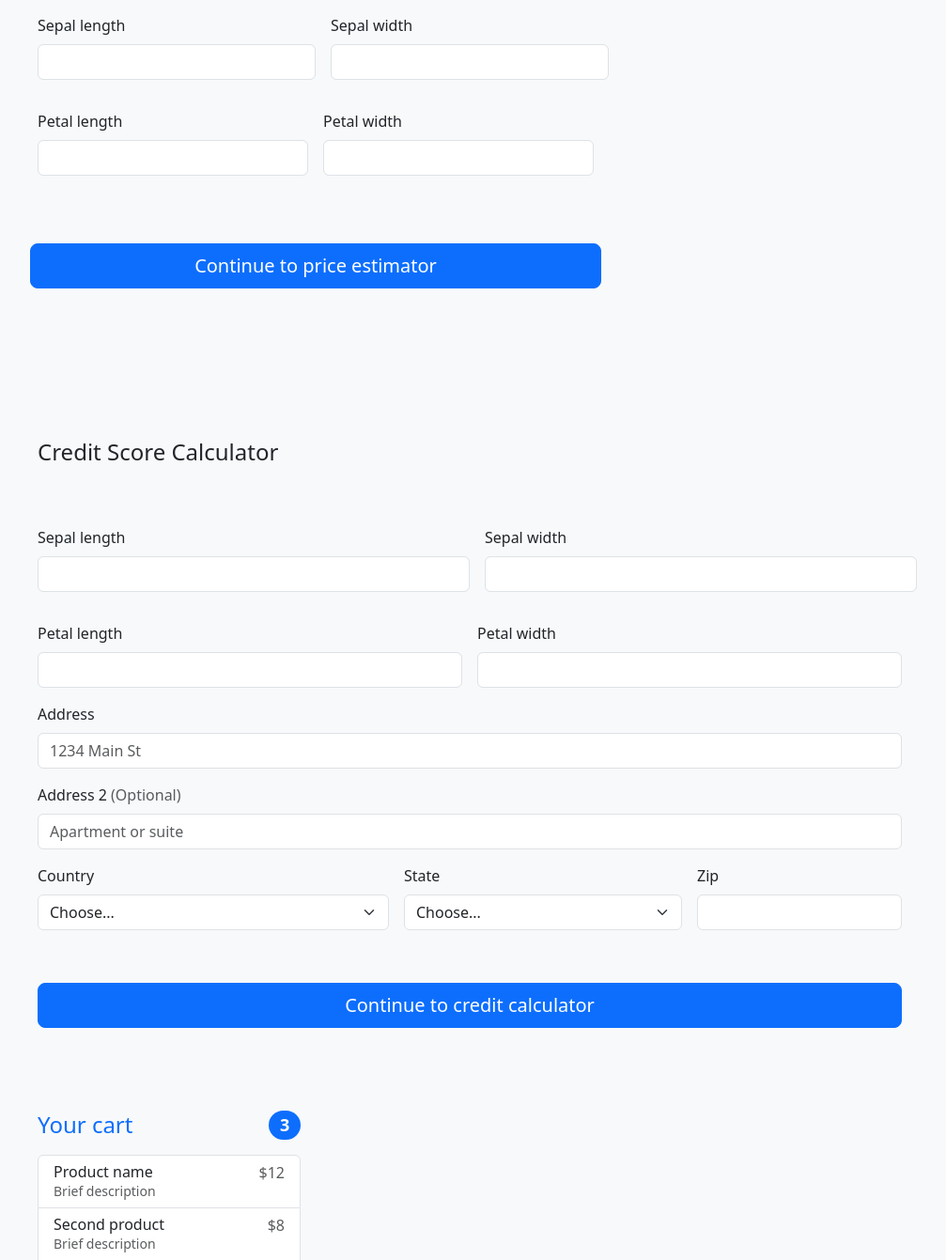
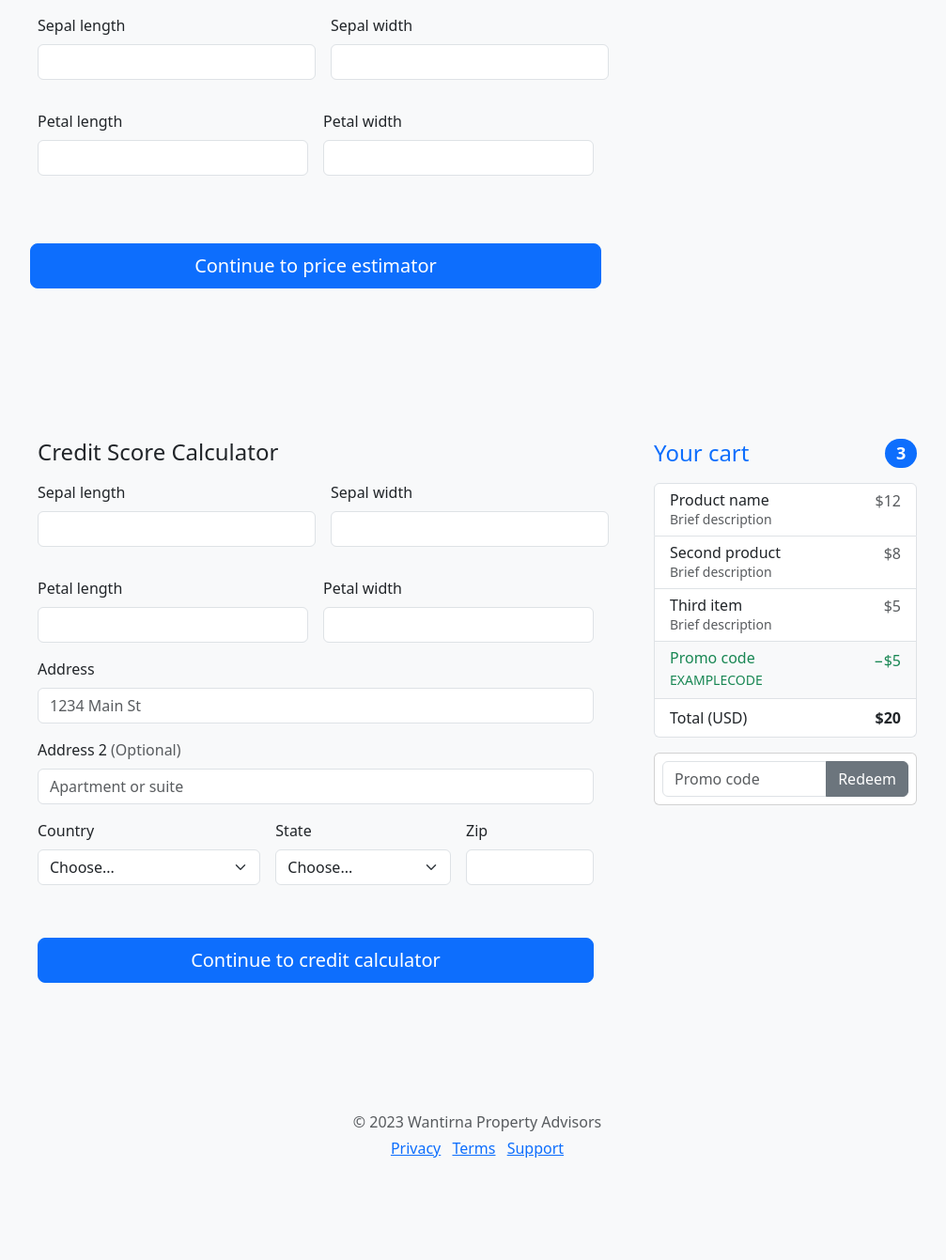
Before and after one commit to LKDSOUZA/Wantirna-Project, a Flask app: page / in a window 1280 px wide. Shown: the part 509-1850 px from the top of the page at 94% size, without its empty margins (132-1139 px from the left). After the commit the page ends 1741 px from the top, so only its background shows below. Run offline with Flask 3, Linux system fonts and the light colour scheme; parts of the project's set-up code (start-up, migrations or seed data) failed here and were passed over; some libraries are stand-ins or nearby versions.

Commit message:
Improved index.html

```diff
--- a/wantirna/templates/index.html
+++ b/wantirna/templates/index.html
@@ -175,6 +175,7 @@
                         </div>
                     </form>
                 </div>
+                <div class="col-md-7 col-lg-8">
                     <h4 class="mb-3">Credit Score Calculator</h4>
                     <form method="POST" action="/score_credit" role="form" class="needs-validation" novalidate,
                         name="irisform">
@@ -264,8 +265,8 @@
                     </form>
                 </div>
             </div>
-
         </main>
+    </div>
 
     <footer class="my-5 pt-5 text-muted text-center text-small">
         <p class="mb-1">&copy; 2023 Wantirna Property Advisors</p>
```
Also changed, not shown: 4 other files. Lines whose indentation alone changed are shown as unchanged.
